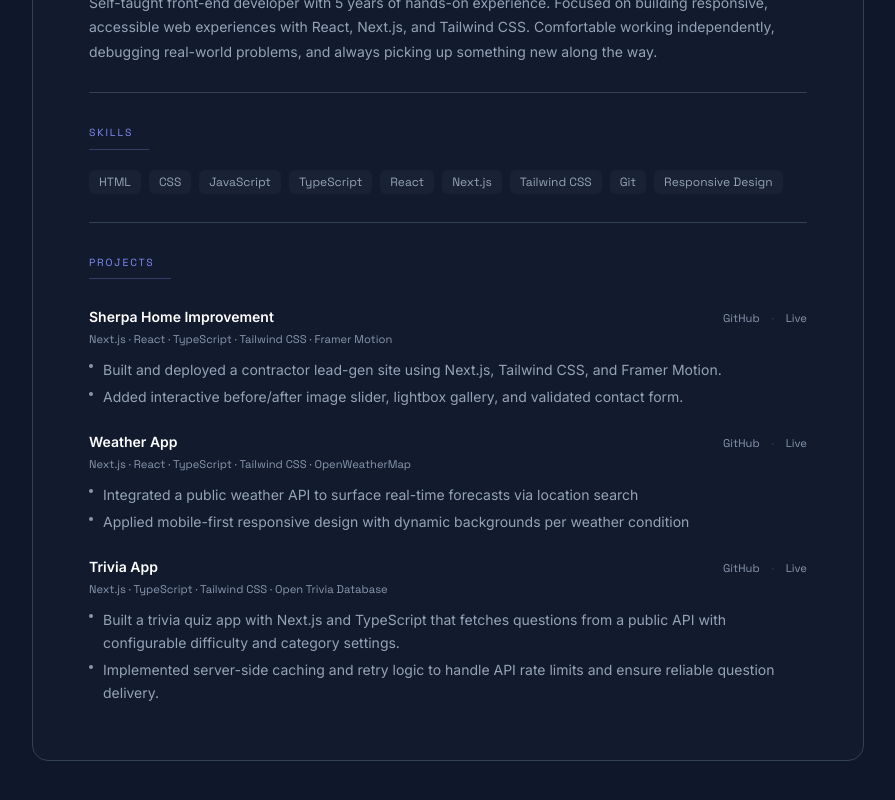
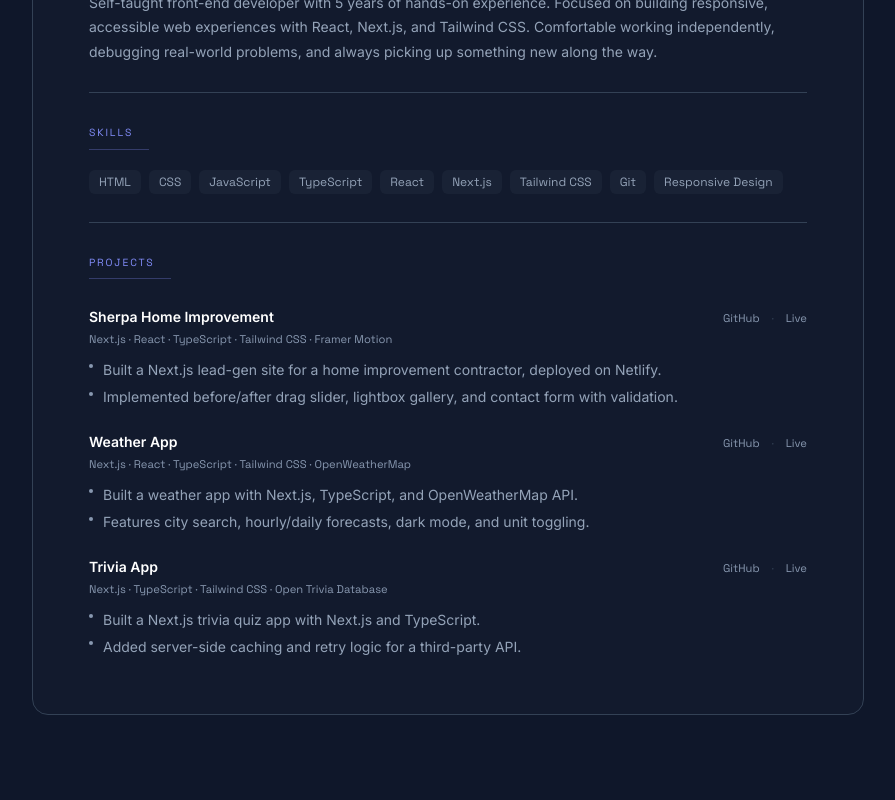
Before and after one commit to ysherpa3/personal-portfolio, a Next.js app: page /resume in a window 1280 px wide. Shown: the part 352-1152 px from the top of the page, without its empty margins (192-1087 px from the left). After the commit the page ends 1107 px from the top, so only its background shows below. Built offline with nearby package versions, Linux system fonts and the light colour scheme; no server answers.

Commit message:
Update page.tsx

```diff
--- a/app/resume/page.tsx
+++ b/app/resume/page.tsx
@@ -5,16 +5,16 @@ import Link from "next/link";
 
 const highlights: Record<string, string[]> = {
   "Sherpa Home Improvement": [
-    "Built and deployed a contractor lead-gen site using Next.js, Tailwind CSS, and Framer Motion.",
-    "Added interactive before/after image slider, lightbox gallery, and validated contact form.",
+    "Built a Next.js lead-gen site for a home improvement contractor, deployed on Netlify.",
+    "Implemented before/after drag slider, lightbox gallery, and contact form with validation.",
   ],
   "Weather App": [
-    "Integrated a public weather API to surface real-time forecasts via location search",
-    "Applied mobile-first responsive design with dynamic backgrounds per weather condition",
+    "Built a weather app with Next.js, TypeScript, and OpenWeatherMap API.",
+    "Features city search, hourly/daily forecasts, dark mode, and unit toggling.",
   ],
   "Trivia App": [
-    "Built a trivia quiz app with Next.js and TypeScript that fetches questions from a public API with configurable difficulty and category settings.",
-    "Implemented server-side caching and retry logic to handle API rate limits and ensure reliable question delivery.",
+    "Built a Next.js trivia quiz app with Next.js and TypeScript.",
+    "Added server-side caching and retry logic for a third-party API.",
   ],
 };
 
```
